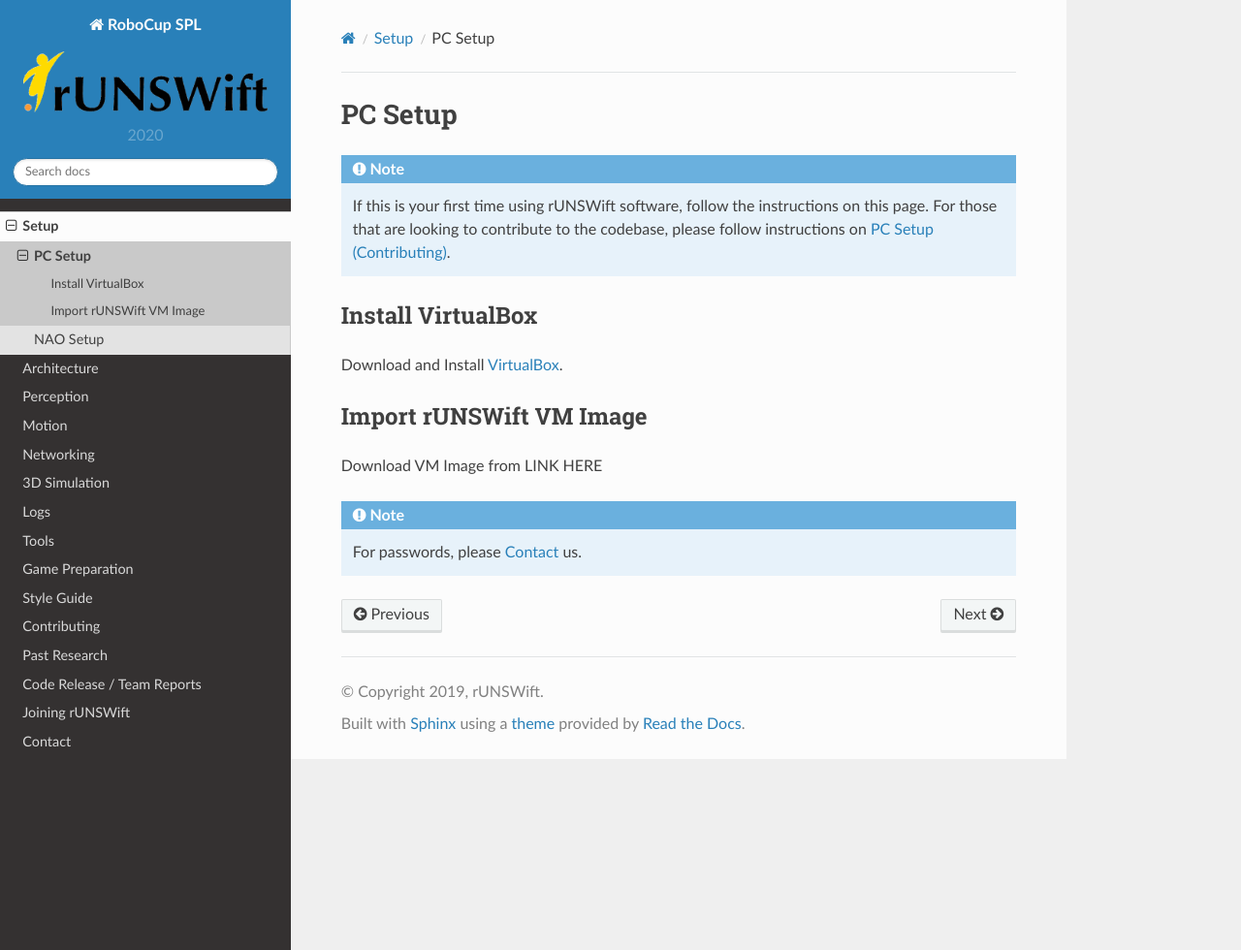
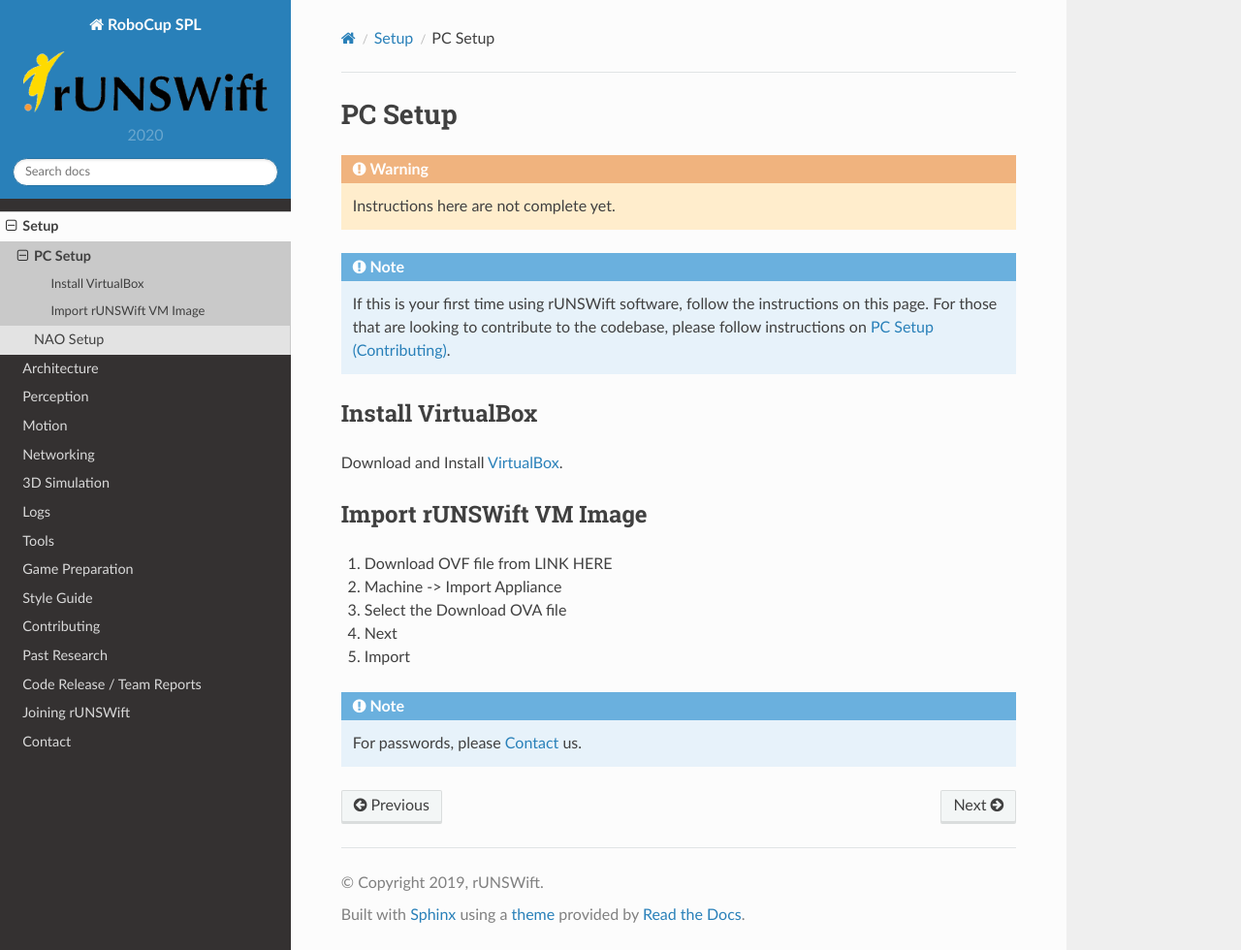
Before and after one commit to UNSWComputing/rUNSWift-docs, a Sphinx documentation site: the page built from source/setup/pc_setup.rst, in a window 1280 px wide and 980 px high. Shown: the whole window at 97% size. Built offline with Sphinx 7.4.7 and the Read the Docs theme 2.0.0, drawn with Linux system fonts in a browser that asks for light colours.

Commit message:
added a page for vm image creation

```diff
--- a/source/contributing/index.rst
+++ b/source/contributing/index.rst
@@ -5,3 +5,4 @@
 .. toctree::
    pc_setup_contributing
    ide_addons
+   vm_image_creation
--- a/source/setup/pc_setup.rst
+++ b/source/setup/pc_setup.rst
@@ -1,6 +1,11 @@
+.. _pc_setup:
+
 ########
 PC Setup
 ########
+
+.. warning::
+    Instructions here are not complete yet.
 
 .. note::
     If this is your first time using rUNSWift software, follow the instructions on this page.
@@ -16,7 +21,12 @@
 Import rUNSWift VM Image
 ************************
 
-Download VM Image from LINK HERE
+#. Download OVF file from LINK HERE
+#. Machine -> Import Appliance
+#. Select the Download OVA file
+#. Next
+#. Import
+
 
 .. note::
     For passwords, please :ref:`contact` us.
```
Also changed, not shown: source/contributing/vm_image_creation.rst (added, +101 -0 lines).
